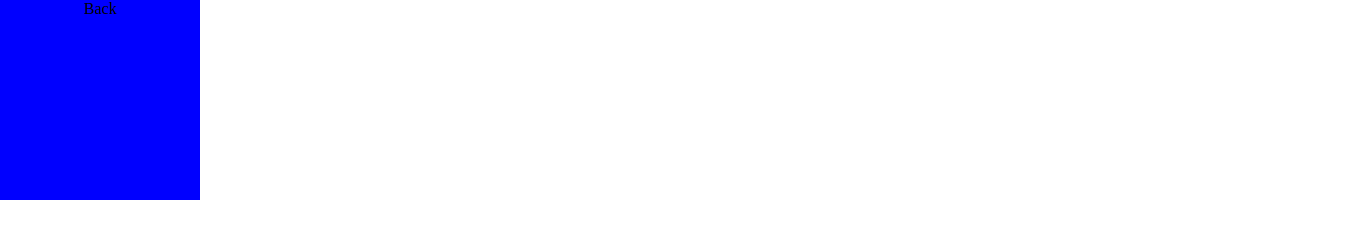
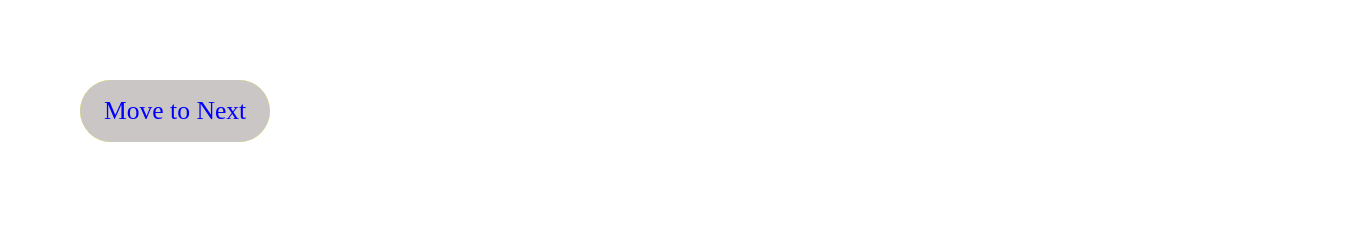
Before and after one commit to Farazkhanbwn/natours, a website: page test.html in a window 1280 px wide. Shown: the whole page, 1360 px wide, since content can reach past the window. Drawn offline with Linux system fonts and the light colour scheme.

Commit message:
Created Dummy Button For Practice

```diff
--- a/test.html
+++ b/test.html
@@ -26,89 +26,60 @@
         }
     </style> -->
     <style>
-
         *{
             padding: 0;
             margin: 0;
+            box-sizing: border-box;
         }
 
-        .main{
-            position: relative;
-            text-align: center;
-            perspective: 1500px;
-            height: 200px;
-            width: 200px;
-            -webkit-perspective: 1500px;
+        .btn-test{
+            margin: 5rem;
+            width: 100%;
+            height: 100vh;
         }
 
-        .common{
-            width: 200px;
-            height: 200px;
-            background-color: aqua;
-            position: absolute;
-            top: 0;
-            left: 0;
-            backface-visibility: hidden;
-            transition: all .8s ease;
+        .btn{
+            text-decoration: none;
+            color: blue;
+            font-size: 1.6rem;
+            background-color: rgb(202, 198, 198);
+            display: inline-block;
+            padding: 1rem 1.5rem;
+            position: relative;
+            border-radius: 3rem;
+
         }
 
-        .test{
-            transform: rotateY(180deg);
-            background-color: #245c66;
+        .btn:hover{
+            transform: translateY(-.3rem);
+            color: yellow;
         }
 
-        .main:hover .transform{
-            transform: rotateY(-180deg);
+        .btn:hover::after{
+            transform: scaleX(1.4) scaleY(1.6);
+            opacity: 0;
         }
 
-        .main:hover .test{
-            transform: rotateY(0);
-            background-color: blue;
-        }
-
-        .common:not(:last-child){
-            margin-bottom: 5px;
-        }
-
-    /* End Rotating Card */
-
-        .paragraph{
-            /* width: 200px; */
-            /* height: 50px; */
-            display: inline-block;
-            font-weight: 700;
-            font-size: 20px;
-            background-image: linear-gradient(to right , rgb(47, 109, 104) , rgb(48, 163, 179));
-            -webkit-background-clip: text;
-            color: transparent;
-        }
-
-        .paragraph:hover{
-            /* transform: skewX(20deg) scaleY(1.5); */
-            transform: skewY(3deg) skew(10deg) scale(1.2);
-        }
-
-
+        .btn::after{
+        content: "";
+        display: inline-block;
+        height: 100%;
+        width: 100%;
+        border-radius: 10rem;
+        position: absolute;
+        top: 0;
+        left: 0;
+        z-index: -1;
+        transition: all 0.4s;
+        background-color: yellow;
+    }
     </style>
 </head>
 <body>
-    <!-- <section class="testing-class">
-        <div style="float: left; opacity: 0.3;background-color: blue;"></div>
-        <div ></div>
-        <div style="float: left; background-color: rgb(204, 204, 107);"></div>
-        <div style="float: left; background-color: rgb(204, 204, 107);"></div>
-        <div></div>
-    </section>
-    <div></div>
-     -->
-     <section class="main">
-        <div class="common transform">
-            Front
-        </div>
-        <div class="common test">
-            Back
-        </div>
-        <!-- <p class="paragraph">Lorem, ipsum dolor sit amet consectetur adipisicing elit.</p> -->
-     </section>
-    </body>
+    <div class="btn-test">
+        <a href="#" class="btn btn--white">
+            Move to Next
+        </a>
+    </div>
+</body>
 </html>
```
